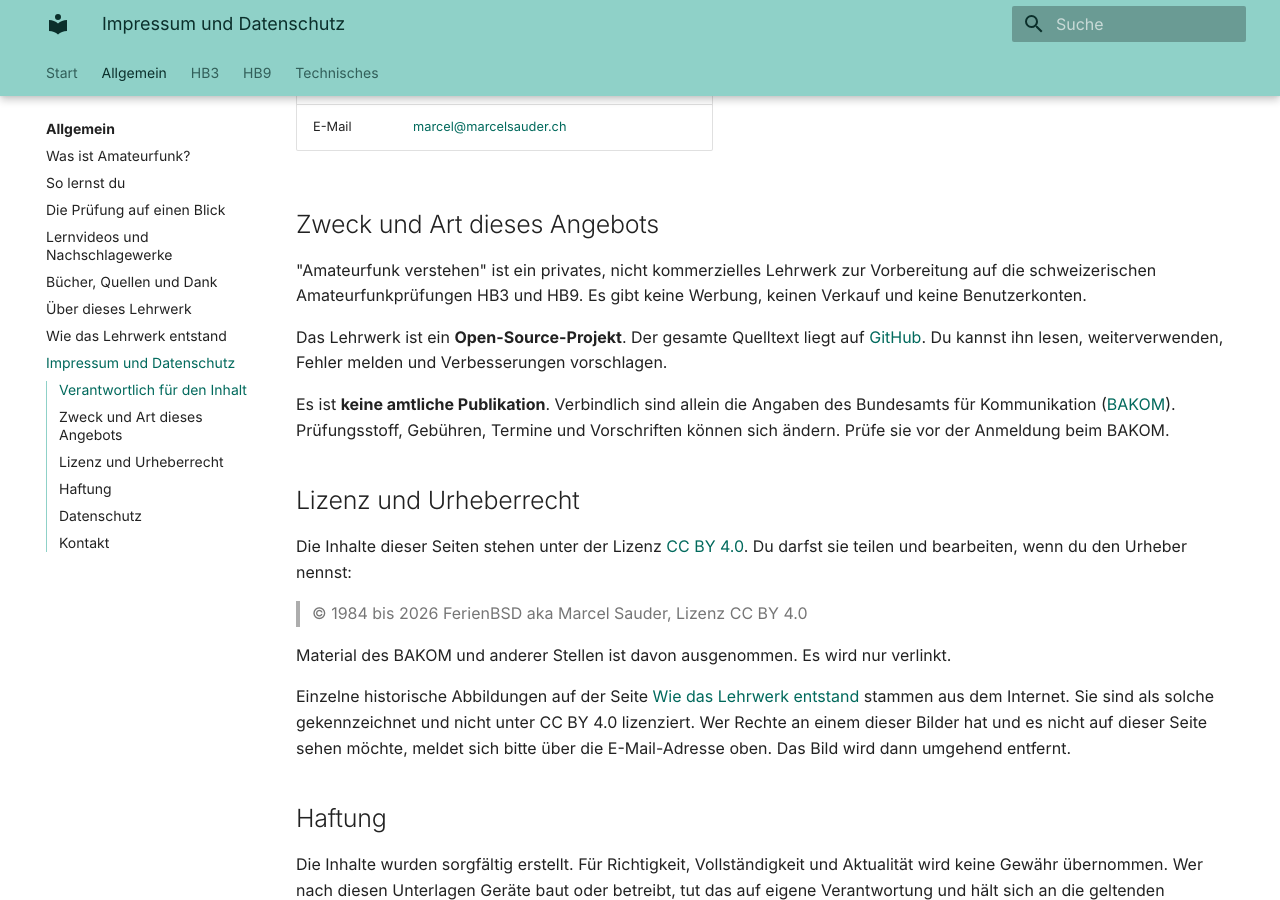
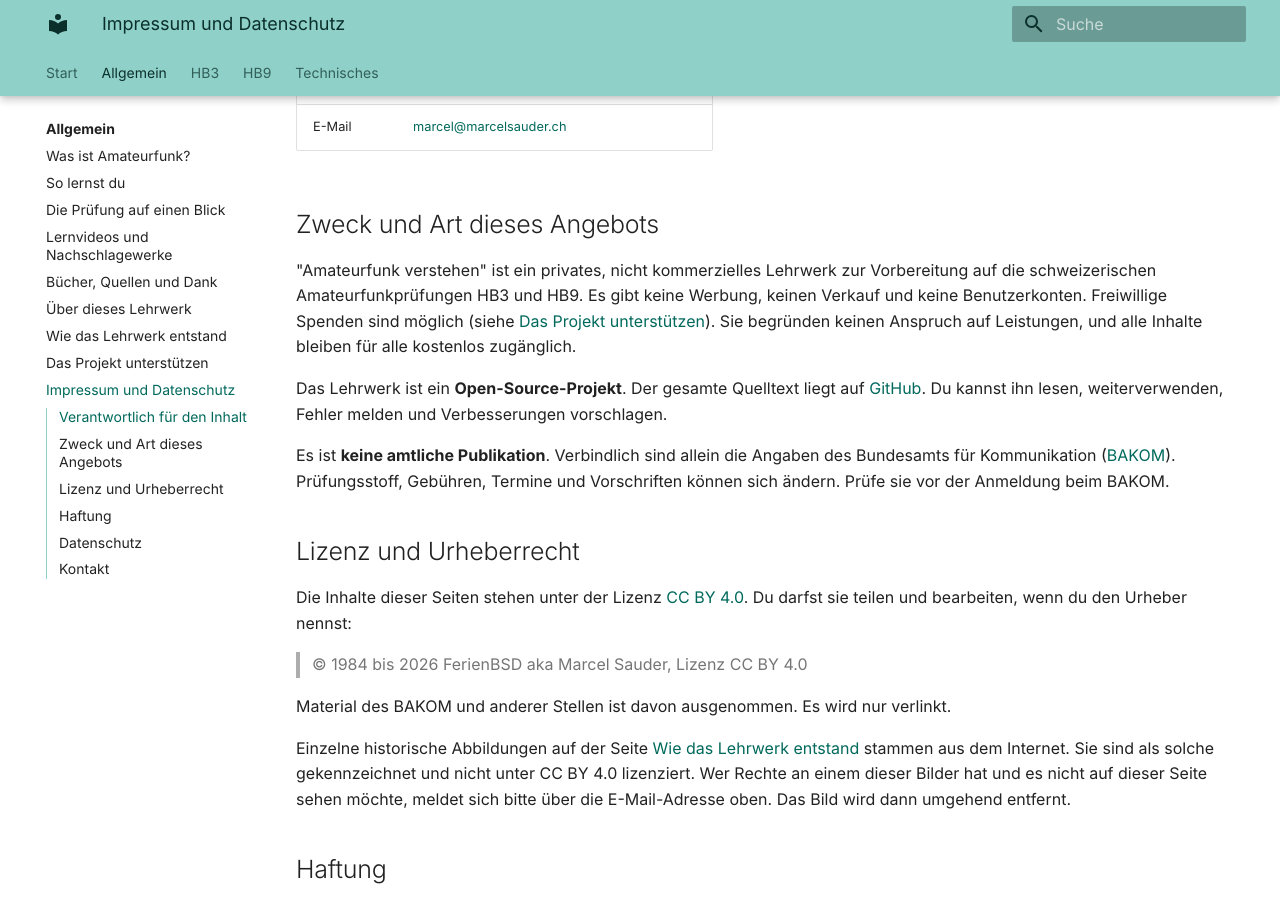
Before and after one commit to MaShaoDe/Amateurfunk-verstehen, an MkDocs documentation site: the page built from docs/allgemein/impressum.md, in a window 1280 px wide and 900 px high, scrolled down 356 px. Built offline with MkDocs 1.6.1 and Material for MkDocs 9.7.7, drawn with Linux system fonts in a browser that asks for light colours; some of the changed text lies outside the part shown.

Commit message:
Projekt unterstützen: Seite, Fusszeile, Startseite, Impressum
* Projekt unterstützen: Seite, Fusszeile, Startseite, Impressum, FUNDING.yml

* Knopf: Kaffee spendieren, Beträge zur Orientierung

---------

Co-authored-by: Marcel Sauder <208708629+MaShaoDe@users.noreply.github.com>

```diff
--- a/docs/allgemein/impressum.md
+++ b/docs/allgemein/impressum.md
@@ -11,7 +11,7 @@
 
 ## Zweck und Art dieses Angebots
 
-"Amateurfunk verstehen" ist ein privates, nicht kommerzielles Lehrwerk zur Vorbereitung auf die schweizerischen Amateurfunkprüfungen HB3 und HB9. Es gibt keine Werbung, keinen Verkauf und keine Benutzerkonten.
+"Amateurfunk verstehen" ist ein privates, nicht kommerzielles Lehrwerk zur Vorbereitung auf die schweizerischen Amateurfunkprüfungen HB3 und HB9. Es gibt keine Werbung, keinen Verkauf und keine Benutzerkonten. Freiwillige Spenden sind möglich (siehe [Das Projekt unterstützen](unterstuetzen.md)). Sie begründen keinen Anspruch auf Leistungen, und alle Inhalte bleiben für alle kostenlos zugänglich.
 
 Das Lehrwerk ist ein **Open-Source-Projekt**. Der gesamte Quelltext liegt auf [GitHub](https://github.com/MaShaoDe/Amateurfunk-verstehen){ target="_blank" rel="noopener" }. Du kannst ihn lesen, weiterverwenden, Fehler melden und Verbesserungen vorschlagen.
 
--- a/mkdocs.yml
+++ b/mkdocs.yml
@@ -61,6 +61,7 @@ nav:
       - Bücher, Quellen und Dank: allgemein/buecher-quellen.md
       - Über dieses Lehrwerk: allgemein/ueber-dieses-lehrwerk.md
       - Wie das Lehrwerk entstand: allgemein/entstehung.md
+      - Das Projekt unterstützen: allgemein/unterstuetzen.md
       - Impressum und Datenschutz: allgemein/impressum.md
   - HB3:
       - hb3/index.md
--- a/overrides/main.html
+++ b/overrides/main.html
@@ -9,6 +9,7 @@
       <strong>Amateurfunk verstehen</strong> ist ein offenes Lehrwerk von <strong>Marcel Sauder</strong> (HE9QCU), 1984 bis 2026.
       Lizenz: <a href="https://creativecommons.org/licenses/by/4.0/deed.de">CC BY 4.0</a>.
       <a href="{{ 'allgemein/entstehung.html' | url }}">Wie es entstand</a> ·
+      <a href="{{ 'allgemein/unterstuetzen.html' | url }}">Projekt unterstützen</a> ·
       <a href="{{ 'allgemein/impressum.html' | url }}">Impressum</a>
     </div>
   </div>
```
Also changed, not shown: docs/allgemein/unterstuetzen.md (added, +17 -0 lines), docs/index.md (+1 -0 lines), 1 other file.
